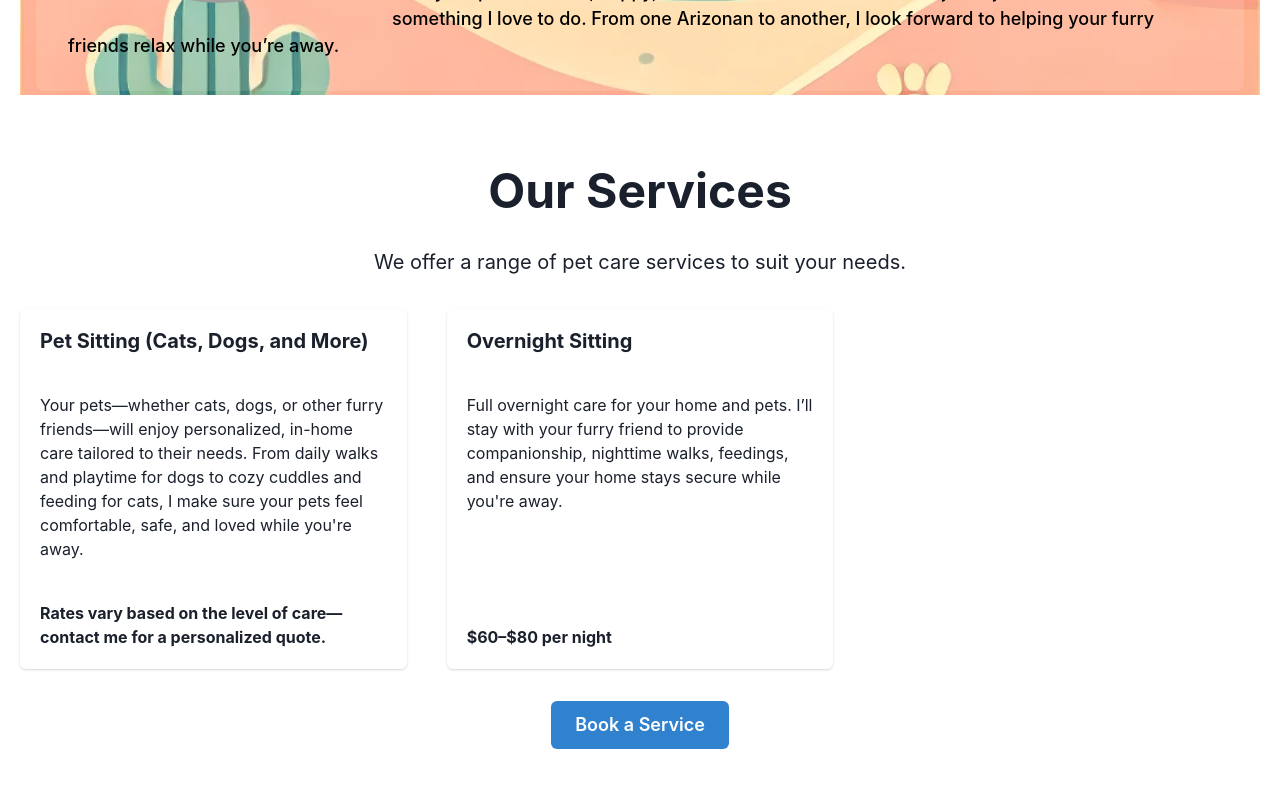
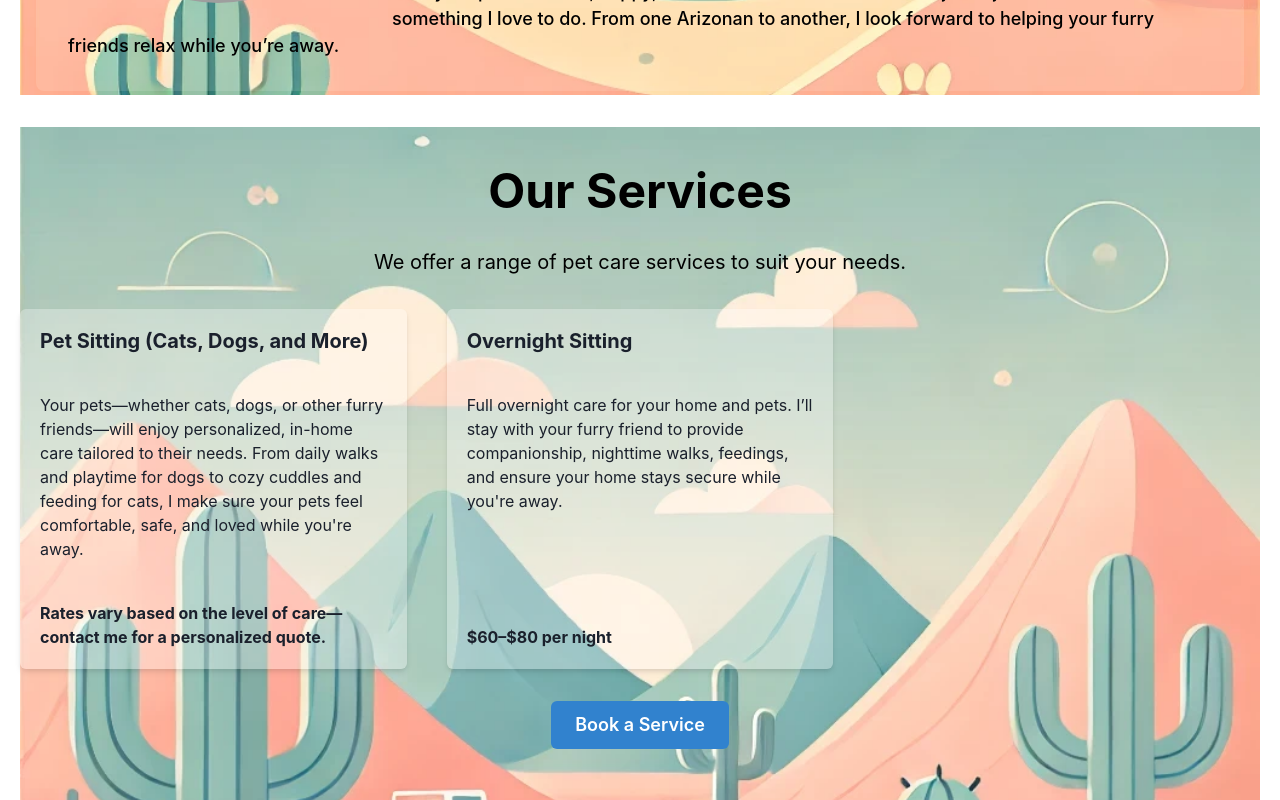
Before and after one commit to KadeKorn/Paes_and_relax, a React (Create React App) app: page / in a window 1280 px wide. Shown: the part 1260-2060 px from the top of the page. Built offline with nearby package versions, Linux system fonts and the light colour scheme; grey boxes are pictures that could not be loaded.

Commit message:
I added a BG image and updated the overlay for Services

```diff
--- a/src/components/ServicesPage.js
+++ b/src/components/ServicesPage.js
@@ -7,7 +7,6 @@ const services = [
     description: "Your pets—whether cats, dogs, or other furry friends—will enjoy personalized, in-home care tailored to their needs. From daily walks and playtime for dogs to cozy cuddles and feeding for cats, I make sure your pets feel comfortable, safe, and loved while you're away.",
     price: 'Rates vary based on the level of care—contact me for a personalized quote.',
   },
-
   {
     name: 'Overnight Sitting',
     description: "Full overnight care for your home and pets. I’ll stay with your furry friend to provide companionship, nighttime walks, feedings, and ensure your home stays secure while you're away.",
@@ -17,13 +16,21 @@ const services = [
 
 const ServicesPage = () => {
   return (
-    <Box as="section" py={10}>
+    <Box
+      as="section"
+      py={10}
+      backgroundImage="url('/Services BG.webp')"  // Path to your background image
+      backgroundSize="cover"
+      backgroundPosition="center"
+      backgroundRepeat="no-repeat"
+      minHeight="100vh"  // Ensures it covers the viewport
+    >
       <VStack spacing={8} align="stretch">
-        <Heading as="h1" size="2xl" textAlign="center">Our Services</Heading>
-        <Text fontSize="xl" textAlign="center">We offer a range of pet care services to suit your needs.</Text>
+        <Heading as="h1" size="2xl" textAlign="center" color="Black">Our Services</Heading>
+        <Text fontSize="xl" textAlign="center" color="Black">We offer a range of pet care services to suit your needs.</Text>
         <SimpleGrid columns={{ base: 1, md: 2, lg: 3 }} spacing={10}>
           {services.map((service, index) => (
-            <Card key={index}>
+            <Card key={index} bg="rgba(255, 255, 255, 0.3)" boxShadow="md">
               <CardHeader>
                 <Heading size="md">{service.name}</Heading>
               </CardHeader>
```
Also changed, not shown: public/Services BG.webp (added).
